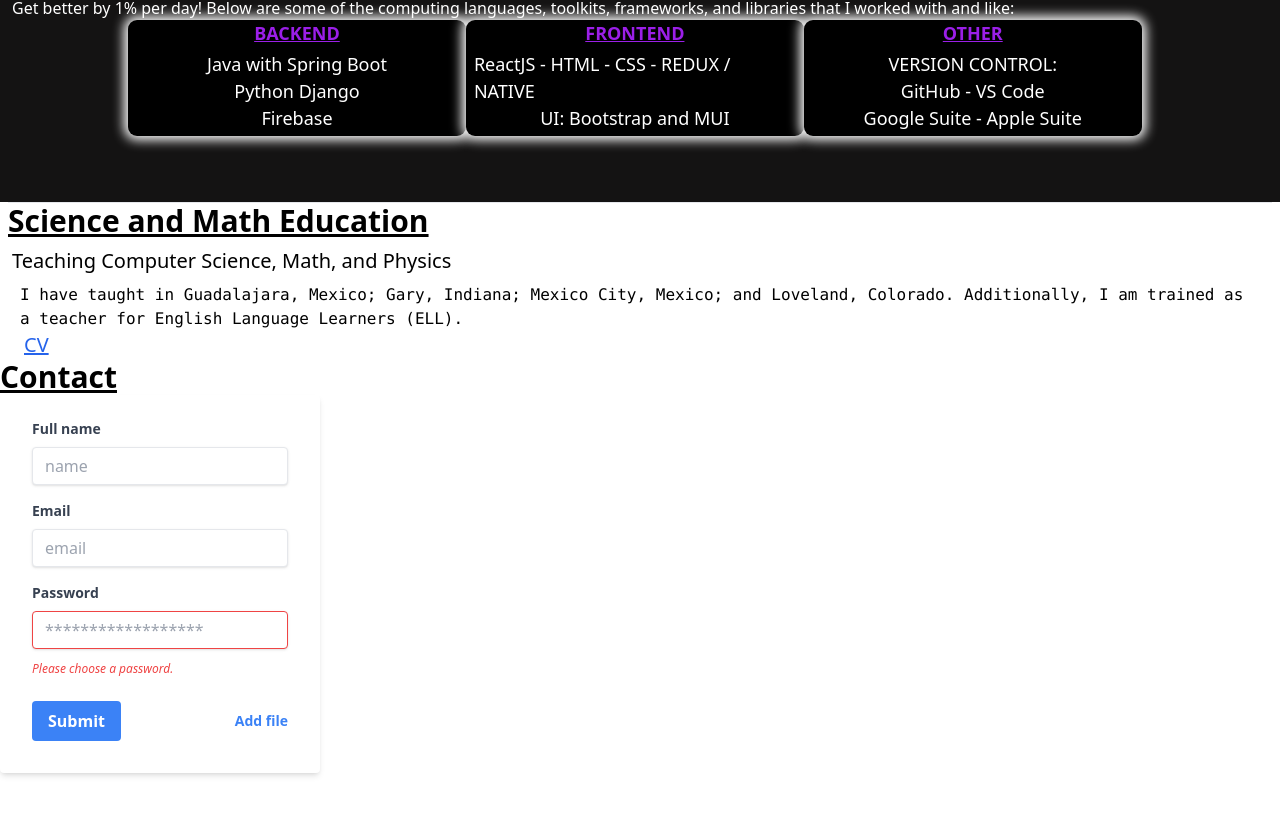
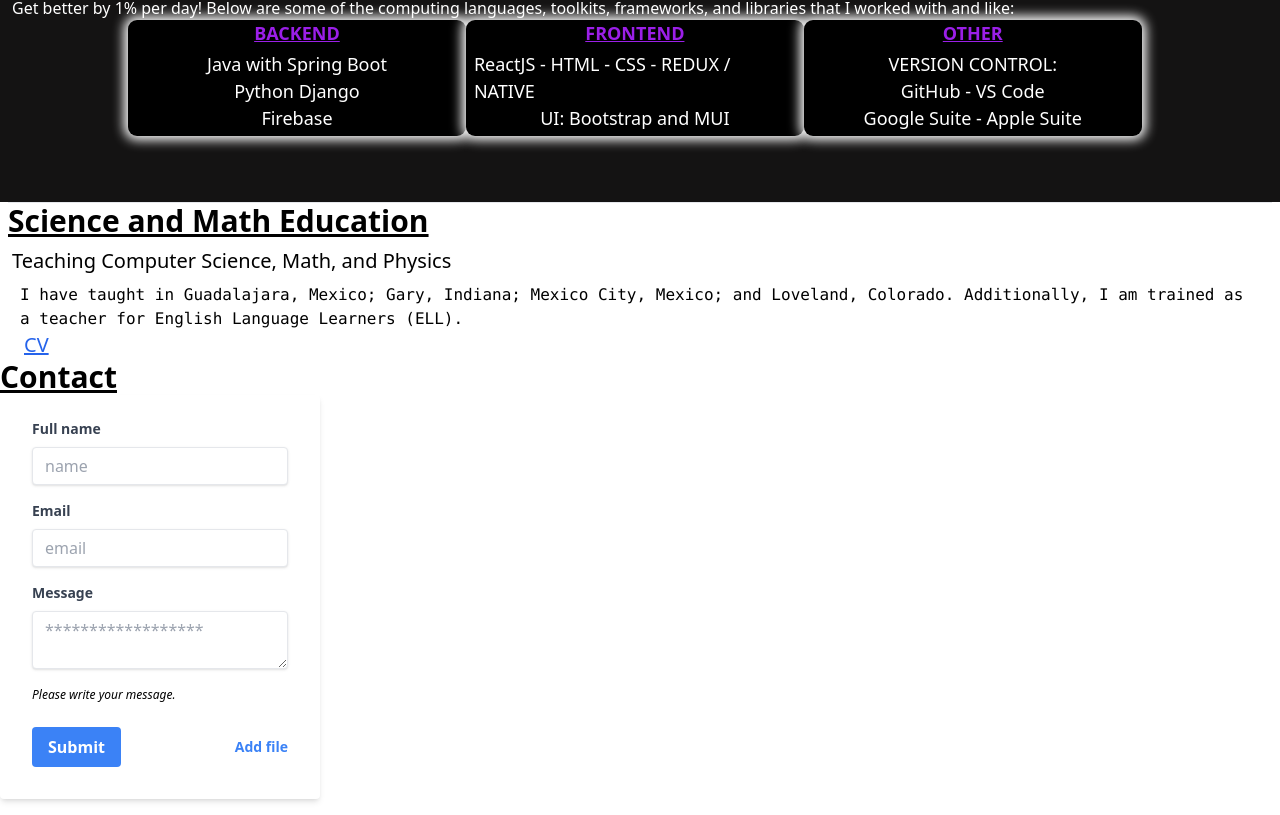
Before and after one commit to RThemian/react-portfolio-website, a React (Create React App) app: page / in a window 1280 px wide. Shown: the part 1172-1987 px from the top of the page. Before the commit the page ends 1961 px from the top, so only its background shows below. Built offline with nearby package versions, Linux system fonts and the light colour scheme.

Commit message:
updated message box for contact

```diff
--- a/src/components/Contact/Contact.js
+++ b/src/components/Contact/Contact.js
@@ -1,3 +1,5 @@
+import React from 'react';
+
 const Contact = () => {
     return (
         <>
@@ -16,7 +18,7 @@ const Contact = () => {
       </label>
       <input
       name = 'name' placeholder="name"
-      className="shadow appearance-none border rounded w-full py-2 px-3 text-gray-700 leading-tight focus:outline-none focus:shadow-outline" id="email" type="text"/>
+      className="hover:border-black shadow appearance-none border rounded w-full py-2 px-3 text-gray-700 leading-tight focus:outline-none focus:shadow-outline" id="email" type="text"/>
     </div>
 
 
@@ -26,15 +28,16 @@ const Contact = () => {
         Email
       </label>
       <input
+
       name = 'email' placeholder="email"
-      className="shadow appearance-none border rounded w-full py-2 px-3 text-gray-700 leading-tight focus:outline-none focus:shadow-outline" id="email" type="text" placeholder="email"/>
+      className="hover:border-black shadow appearance-none border rounded w-full py-2 px-3 text-gray-700 leading-tight focus:outline-none focus:shadow-outline" id="email" type="text" placeholder="email"/>
     </div>
     <div className="mb-6">
-      <label className="block text-gray-700 text-sm font-bold mb-2" for="password">
-        Password
+      <label className="block text-gray-700 text-sm font-bold mb-2" for="message">
+        Message
       </label>
-      <input className="shadow appearance-none border border-red-500 rounded w-full py-2 px-3 text-gray-700 mb-3 leading-tight focus:outline-none focus:shadow-outline" id="password" type="password" placeholder="******************"/>
-      <p className="text-red-500 text-xs italic">Please choose a password.</p>
+      <textarea  className="resize shadow appearance-none border  hover:border-black rounded w-full py-2 px-3 text-gray-700 mb-3 leading-tight focus:outline-none focus:shadow-outline" id="password" type="password" placeholder="******************"/>
+      <p className="text-xs italic">Please write your message.</p>
     </div>
     <div className="flex items-center justify-between">
       <button className="bg-blue-500 hover:bg-blue-700 text-white font-bold py-2 px-4 rounded focus:outline-none focus:shadow-outline" type="button">
```
